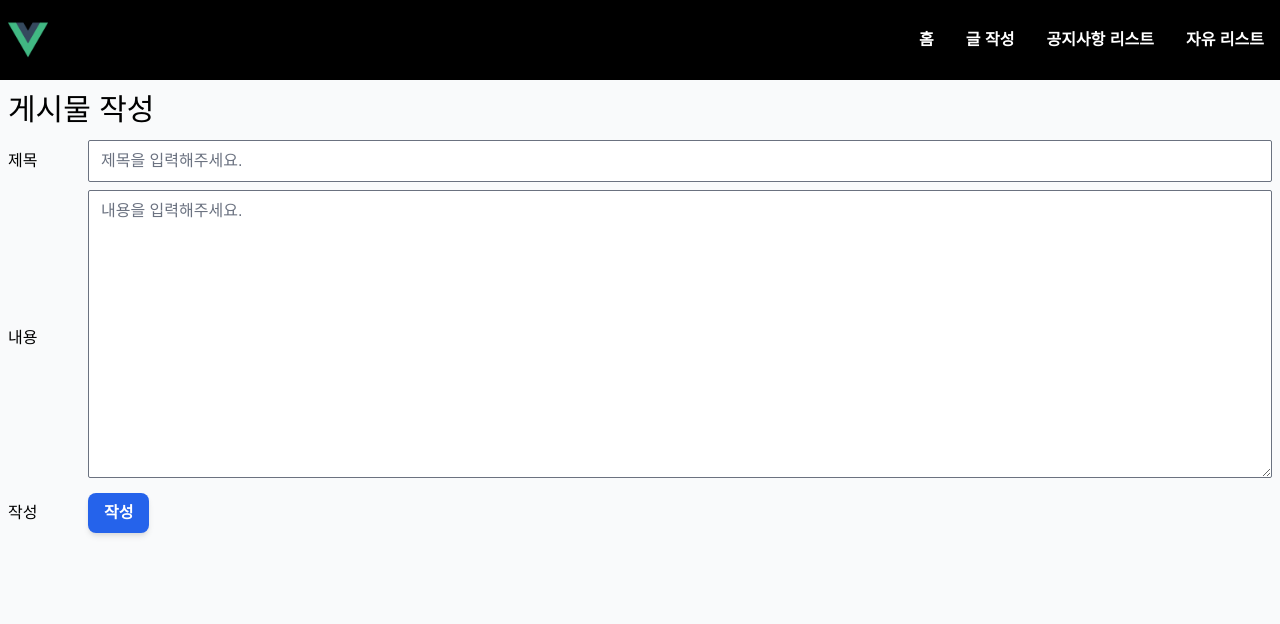
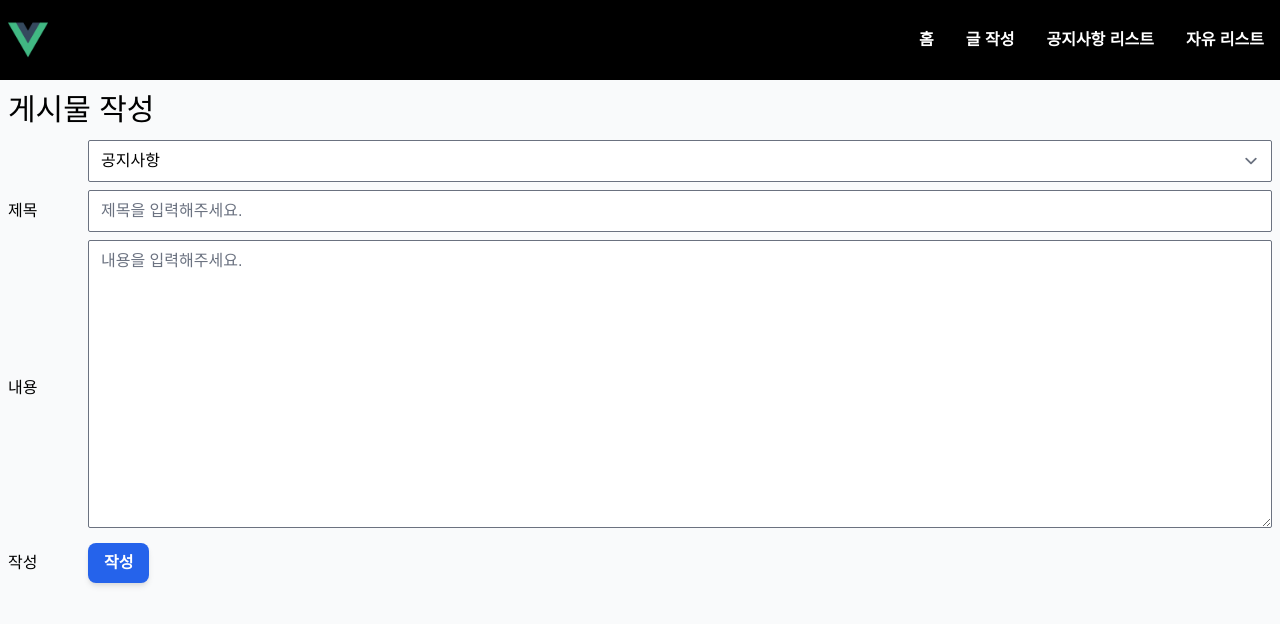
Before and after one commit to ucong2222/vue3-exam1, a Vue app: page /article/write in a window 1280 px wide. Shown: the top 624 px of the page. Built offline with nearby package versions, Linux system fonts and the light colour scheme; a web font is replaced by a local one.

Commit message:
글 작성시 게시판 선택가능

```diff
--- a/src/components/FormRow.vue
+++ b/src/components/FormRow.vue
@@ -24,6 +24,10 @@ export default defineComponent({
 </script>
 
 <style lang="postcss">
+.form-row-select {
+  @apply w-full rounded-sm;
+}
+
 .form-row-input {
   @apply w-full rounded-sm;
 }
--- a/src/pages/ArticleWritePage.vue
+++ b/src/pages/ArticleWritePage.vue
@@ -4,6 +4,12 @@
   <section class="section section-article-write-form px-2">
     <div class="container mx-auto">
       <form v-on:submit.prevent="checkAndWriteArticle">
+        <FormRow>
+          <select class="form-row-select" ref="newArticleBoardIdElRef">
+            <option value="1">공지사항</option>
+            <option value="2">자유</option>
+          </select>
+        </FormRow>
         <FormRow title="제목">
           <input ref="newArticleTitleElRef" class="form-row-input" type="text" placeholder="제목을 입력해주세요.">
         </FormRow>
@@ -21,7 +27,7 @@
 </template>
 
 <script lang="ts">
-import { defineComponent, ref, reactive, getCurrentInstance, onMounted, watch } from 'vue'
+import { defineComponent, ref, reactive, getCurrentInstance, onMounted} from 'vue'
 import { IArticle } from '../types/'
 import { MainApi } from '../apis/'
 import { Router } from 'vue-router';
@@ -37,12 +43,29 @@ export default defineComponent({
   setup(props) {
     const router:Router = getCurrentInstance()?.appContext.config.globalProperties.$router;
     const mainApi:MainApi = getCurrentInstance()?.appContext.config.globalProperties.$mainApi;
+
+    const newArticleBoardIdElRef = ref<HTMLInputElement>();
     const newArticleTitleElRef = ref<HTMLInputElement>();
     const newArticleBodyElRef = ref<HTMLInputElement>();
+
+    onMounted(() => {
+      if ( newArticleBoardIdElRef.value == null ) {
+        return;
+      }
+
+      newArticleBoardIdElRef.value.value = props.boardId + "";
+    })
+
     const state = reactive({
       articles: [] as IArticle[]
     });
+
     function checkAndWriteArticle() {
+       if ( newArticleBoardIdElRef.value == null ) {
+        return;
+      }
+      const newArticleBoardIdEl = newArticleBoardIdElRef.value;
+
       if ( newArticleTitleElRef.value == null ) {
         return;
       }
@@ -63,14 +86,14 @@ export default defineComponent({
         newArticleBodyEl.focus();
         return;
       }
-      writeArtile(newArticleTitleEl.value, newArticleBodyEl.value);
+      writeArtile(parseInt(newArticleBoardIdEl.value), newArticleTitleEl.value, newArticleBodyEl.value);
       newArticleTitleEl.value = '';
       newArticleBodyEl.value = '';
       newArticleTitleEl.focus();
     }
 
-    function writeArtile(title:string, body:string) {
-      mainApi.article_doWrite(props.boardId, title, body)
+    function writeArtile(boardId:number, title:string, body:string) {
+      mainApi.article_doWrite(boardId, title, body)
         .then(axiosResponse => {
           const newArticleId =  axiosResponse.data.body.id;
           alert(newArticleId + "번 글이 생성되었습니다.");
@@ -80,6 +103,7 @@ export default defineComponent({
     return {
       state,
       checkAndWriteArticle,
+      newArticleBoardIdElRef,
       newArticleTitleElRef,
       newArticleBodyElRef
     }
```
